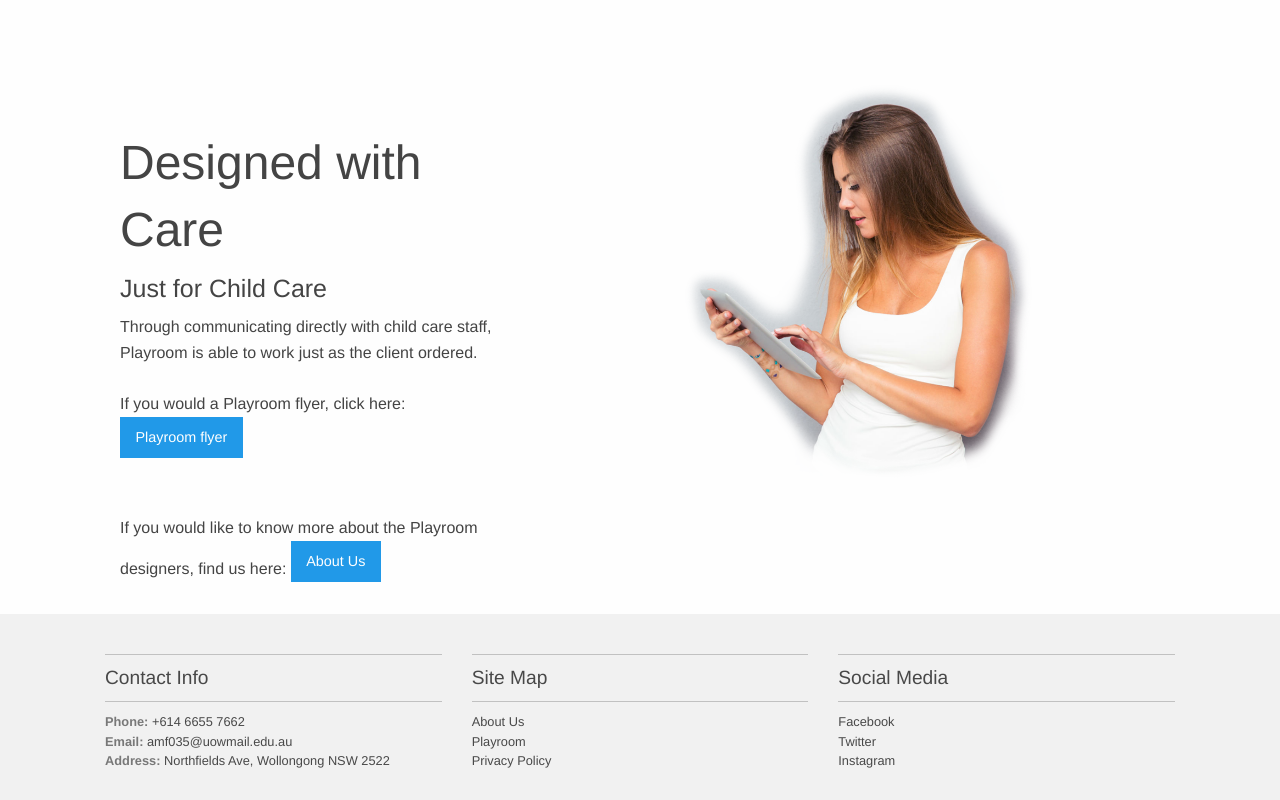
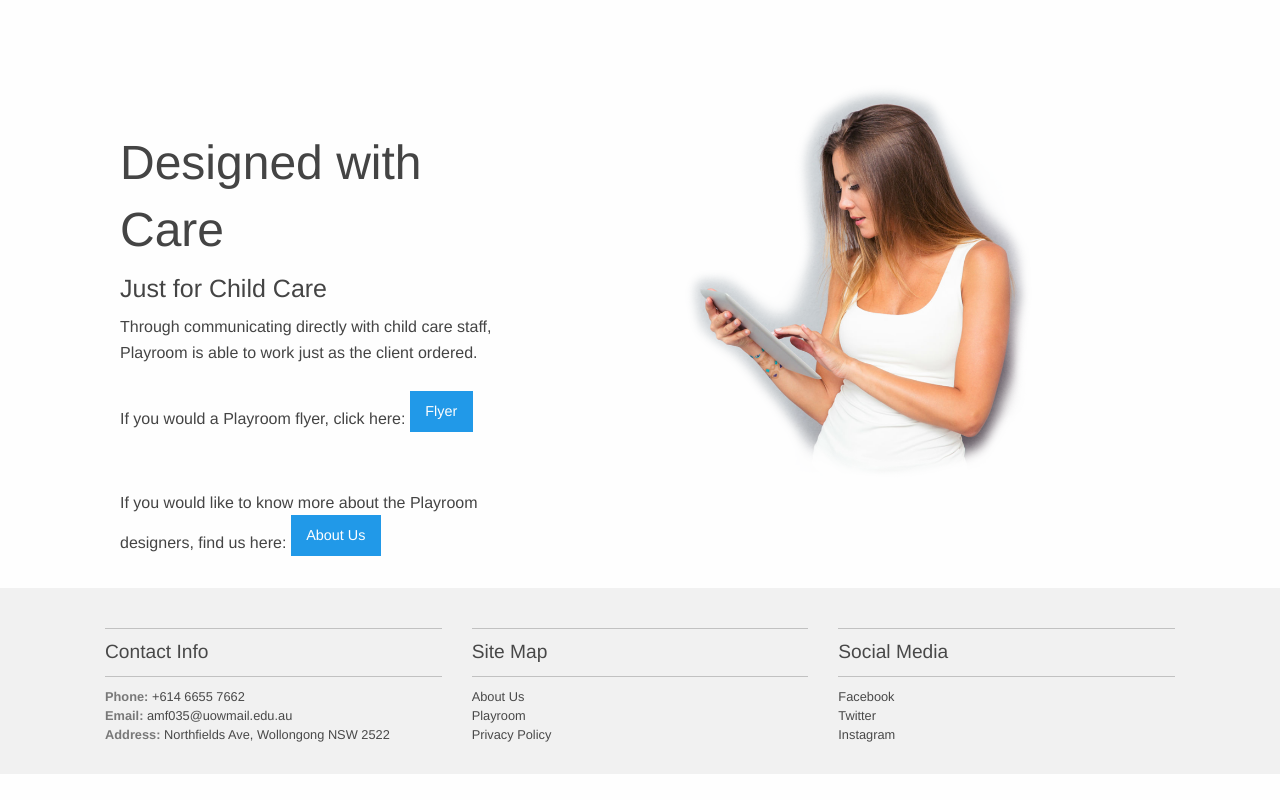
Before and after one commit to arieh-frankel/Git_Ubiquity, a plain HTML site: page playroom.html in a window 1280 px wide. Shown: the part 2595-3395 px from the top of the page. After the commit the page ends 3370 px from the top, so only its background shows below. Drawn offline with Linux system fonts and the light colour scheme.

Commit message:
updated flyer download

```diff
--- a/playroom.html
+++ b/playroom.html
@@ -142,7 +142,7 @@
               <div class="column">
                 <h1><br>Designed with Care</h1>
                 <h4>Just for Child Care</h4>
-                <p>Through communicating directly with child care staff, Playroom is able to work just as the client ordered.<br><br>If you would a Playroom flyer, click here: <a href="/img/playroom_flyer.pdf" download class="button">Playroom flyer</a></p><p><br>If you would like to know more about the Playroom designers, find us here:
+                <p>Through communicating directly with child care staff, Playroom is able to work just as the client ordered.<br><br>If you would a Playroom flyer, click here: <a href="./img/playroom_flyer.pdf" class="button" download="Playroom Messenger">Flyer</a></p><p><br>If you would like to know more about the Playroom designers, find us here:
               <a href="about.html" class="button">About Us</a></p>
               </div>
               <div class="column main-image">
```
